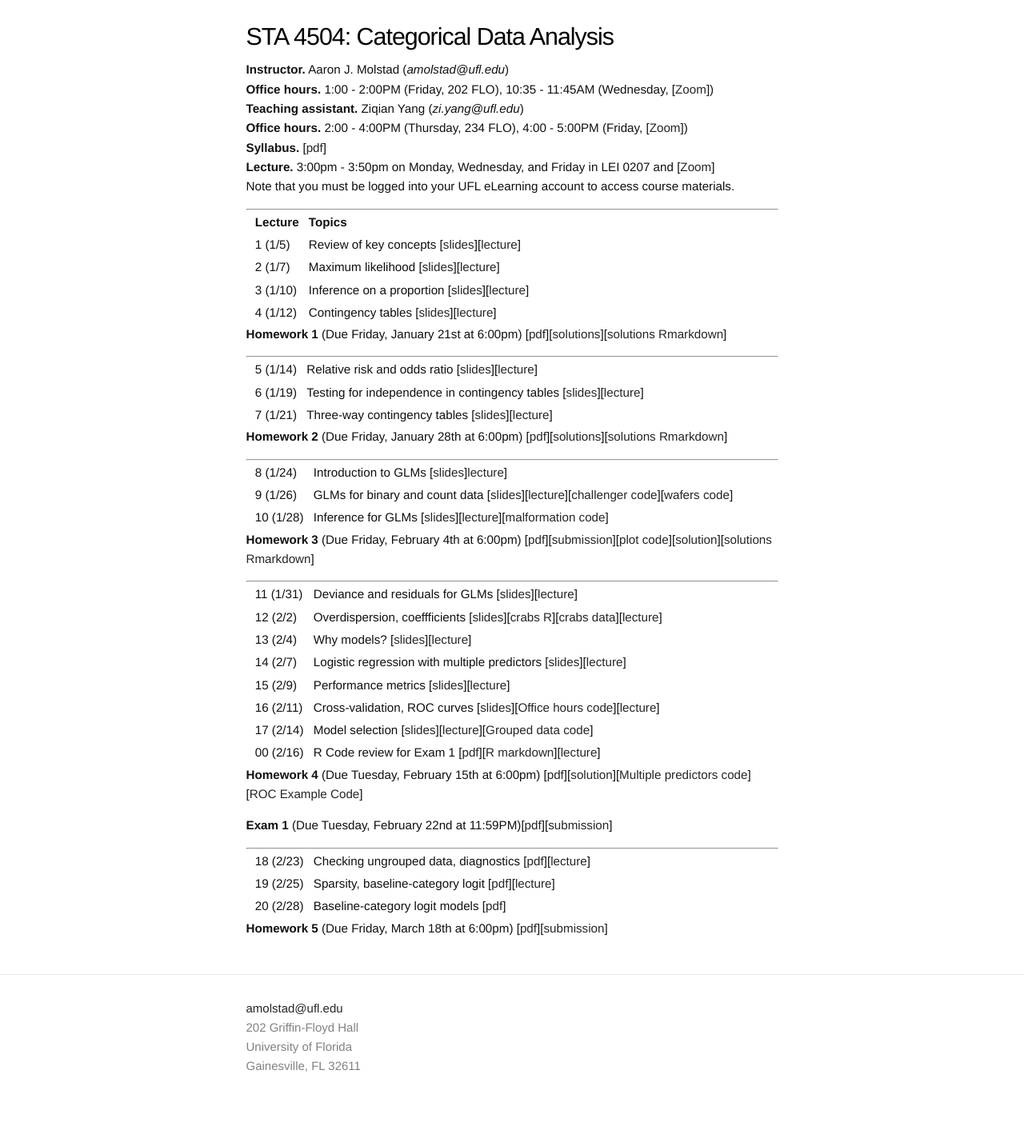
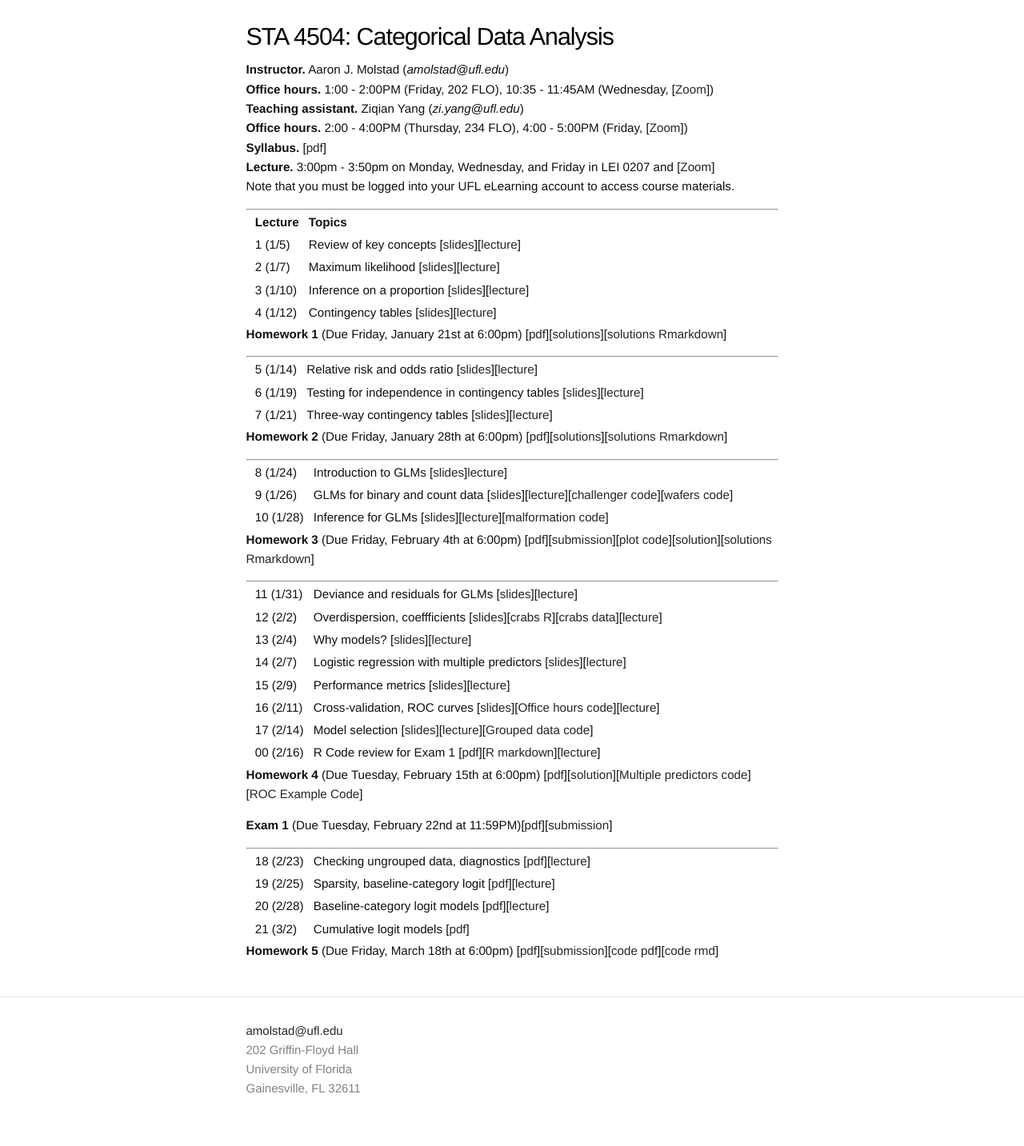
Before and after one commit to ajmolstad/ajmolstad.github.io, a Jekyll site: the page built from S22_STA4504.md, in a window 1280 px wide. Shown: the whole page at 80% size. Built offline with Jekyll 4.4.1, drawn with Linux system fonts in a browser that asks for light colours; before the commit the page ends 1405 px from its top, so only the background shows below that.

Commit message:
Update S22_STA4504.md

```diff
--- a/S22_STA4504.md
+++ b/S22_STA4504.md
@@ -60,6 +60,7 @@ Note that you must be logged into your UFL eLearning account to access course ma
 
 || 18 (2/23) || Checking ungrouped data, diagnostics [[pdf](https://ufl.instructure.com/files/66874845/download?download_frd=1)][[lecture](https://ufl.instructure.com/courses/449490/files?preview=66936332)]||
 || 19 (2/25) || Sparsity, baseline-category logit [[pdf](https://ufl.instructure.com/files/66936849/download?download_frd=1)][[lecture](https://ufl.instructure.com/courses/449490/files?preview=66992618)]||
-|| 20 (2/28) || Baseline-category logit models [[pdf](https://ufl.instructure.com/files/66995833/download?download_frd=1)] ||
+|| 20 (2/28) || Baseline-category logit models [[pdf](https://ufl.instructure.com/files/66995833/download?download_frd=1)][[lecture](https://ufl.instructure.com/courses/449490/files?preview=67050029)] ||
+|| 21 (3/2) || Cumulative logit models [[pdf](https://ufl.instructure.com/files/67046495/download?download_frd=1)]
 
-**Homework 5** (Due Friday, March 18th at 6:00pm) [[pdf](https://ufl.instructure.com/files/66992584/download?download_frd=1)][[submission](https://ufl.instructure.com/courses/449490/assignments/5142025)]
+**Homework 5** (Due Friday, March 18th at 6:00pm) [[pdf](https://ufl.instructure.com/files/66992584/download?download_frd=1)][[submission](https://ufl.instructure.com/courses/449490/assignments/5142025)][[code pdf](https://ufl.instructure.com/files/67050348/download?download_frd=1)][[code rmd](https://ufl.instructure.com/files/67050349/download?download_frd=1)]
```
